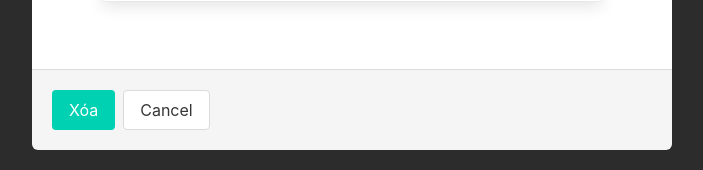
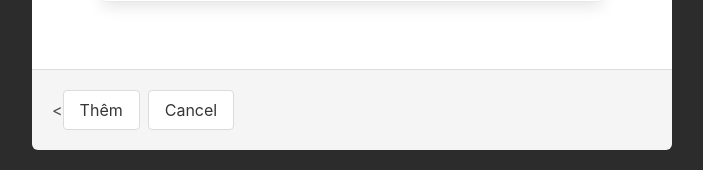
Before and after one commit to vanvu-git/Web-2, a PHP site: the page made by admin.php in a window 1280 px wide, after a click on "Thêm". Shown: the part 808-978 px from the top of the page, without its empty margins (288-991 px from the left). Run offline with PHP 8.4, Linux system fonts and the light colour scheme; data that the repository does not hold is empty.

Commit message:
change all.php

```diff
--- a/all.php
+++ b/all.php
@@ -71,13 +71,14 @@
                             <input type="submit" class="button" name="submit" value="Thêm">
                         </div>
                     </div>
-              </form>
+
 
               </section>
               <footer class="modal-card-foot">
-              <a   class="button is-primary" href="<?php echo 'xulyxoa.php?idsp='.$row['id']?>">Xóa</a>
+              <<input type="submit" class="button" name="submit" value="Thêm">
               <button class="button" onclick="myFunction('<?php echo $row['id'];?>')">Cancel</button>
               </footer>
+              </form>
           </div>
   </div>
 <table class="table">
```
